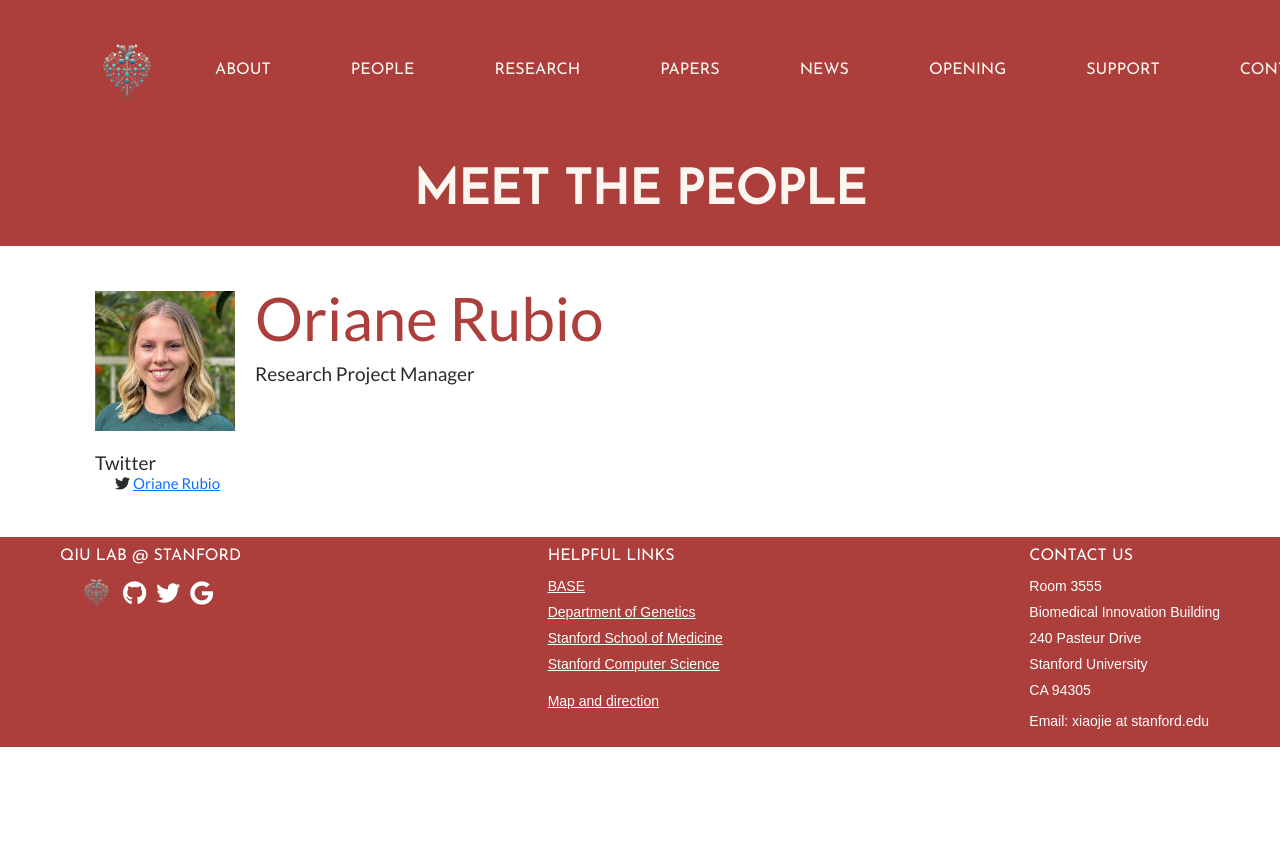
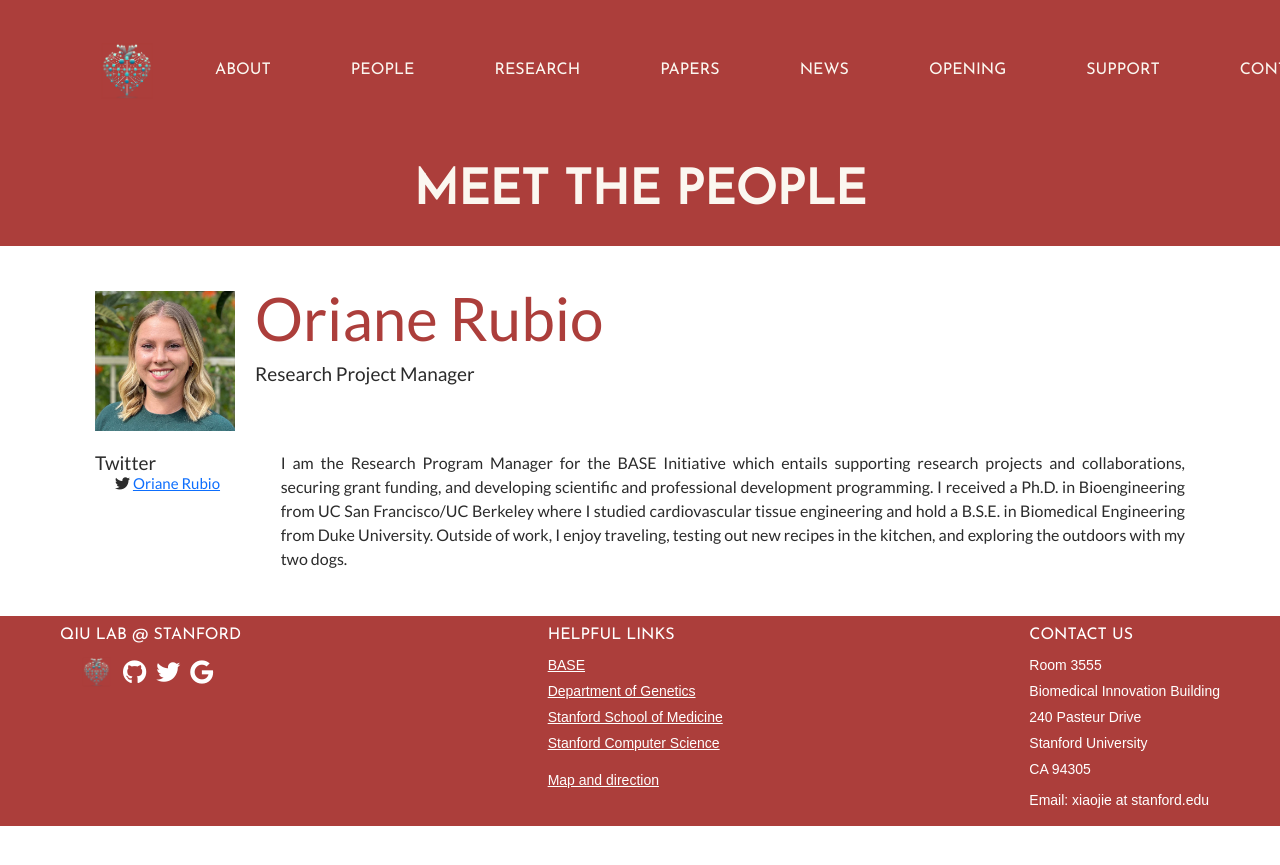
Before and after one commit to aristoteleo/qiu_lab_website, a Jekyll site: the page built from _people/oriane.md, in a window 1280 px wide. Shown: the top 865 px of the page. Built offline with Jekyll 4.4.1, drawn with Linux system fonts in a browser that asks for light colours.

Commit message:
Update oriane.md

```diff
--- a/_people/oriane.md
+++ b/_people/oriane.md
@@ -7,4 +7,5 @@ position: "Research Project Manager"
 current: true
 headshot: "oriane.jpeg"
 twitter: ""
+bio: "I am the Research Program Manager for the BASE Initiative which entails supporting research projects and collaborations, securing grant funding, and developing scientific and professional development programming. I received a Ph.D. in Bioengineering from UC San Francisco/UC Berkeley where I studied cardiovascular tissue engineering and hold a B.S.E. in Biomedical Engineering from Duke University. Outside of work, I enjoy traveling, testing out new recipes in the kitchen, and exploring the outdoors with my two dogs."
 ---
```
